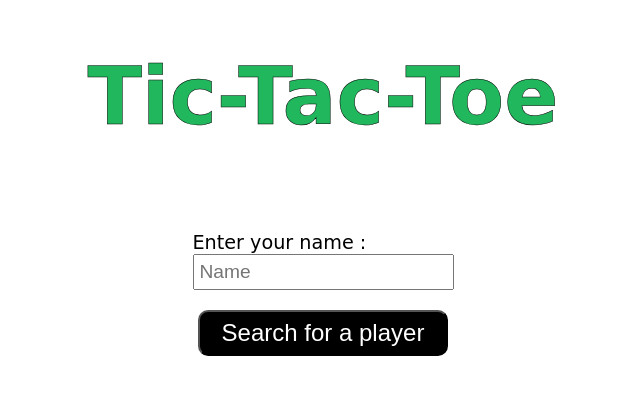
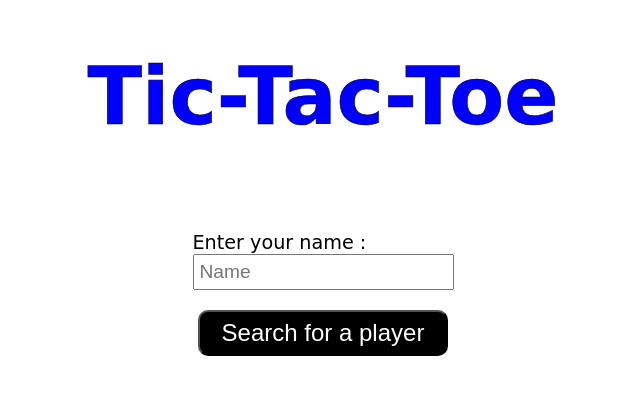
Before and after one commit to Firoz0006/TIC_TAC_TOE, a website: page index.html in a window 1280 px wide. Shown: the whole page, without its empty margins (317-957 px from the left). Drawn offline with nearby package versions, Linux system fonts and the light colour scheme; no server answers; a web font is replaced by a local one.

Commit message:
Add new screenshots and update index.html

```diff
--- a/index.html
+++ b/index.html
@@ -26,7 +26,7 @@
     h1 {
         margin: 50px 0 50px 0;
         font-size: 5rem;
-        color: rgb(32, 183, 93);
+        color: blue;
         -webkit-text-stroke: .5px black;
     }
 
```
Also changed, not shown: snapshot/Screenshot (151).png (added), snapshot/Screenshot (152).png (added), snapshot/Screenshot (153).png (added), snapshot/Screenshot (154).png (added).
